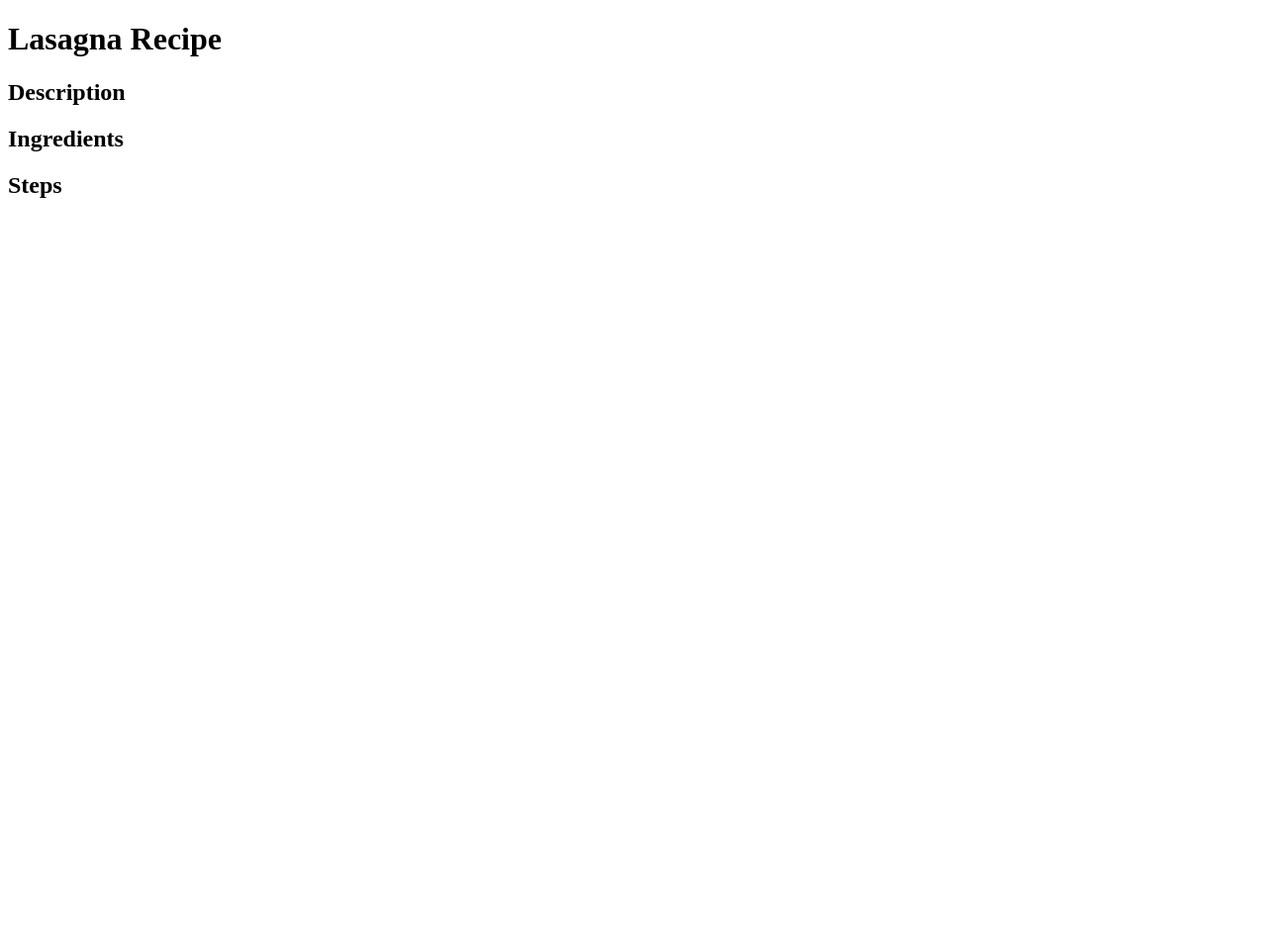
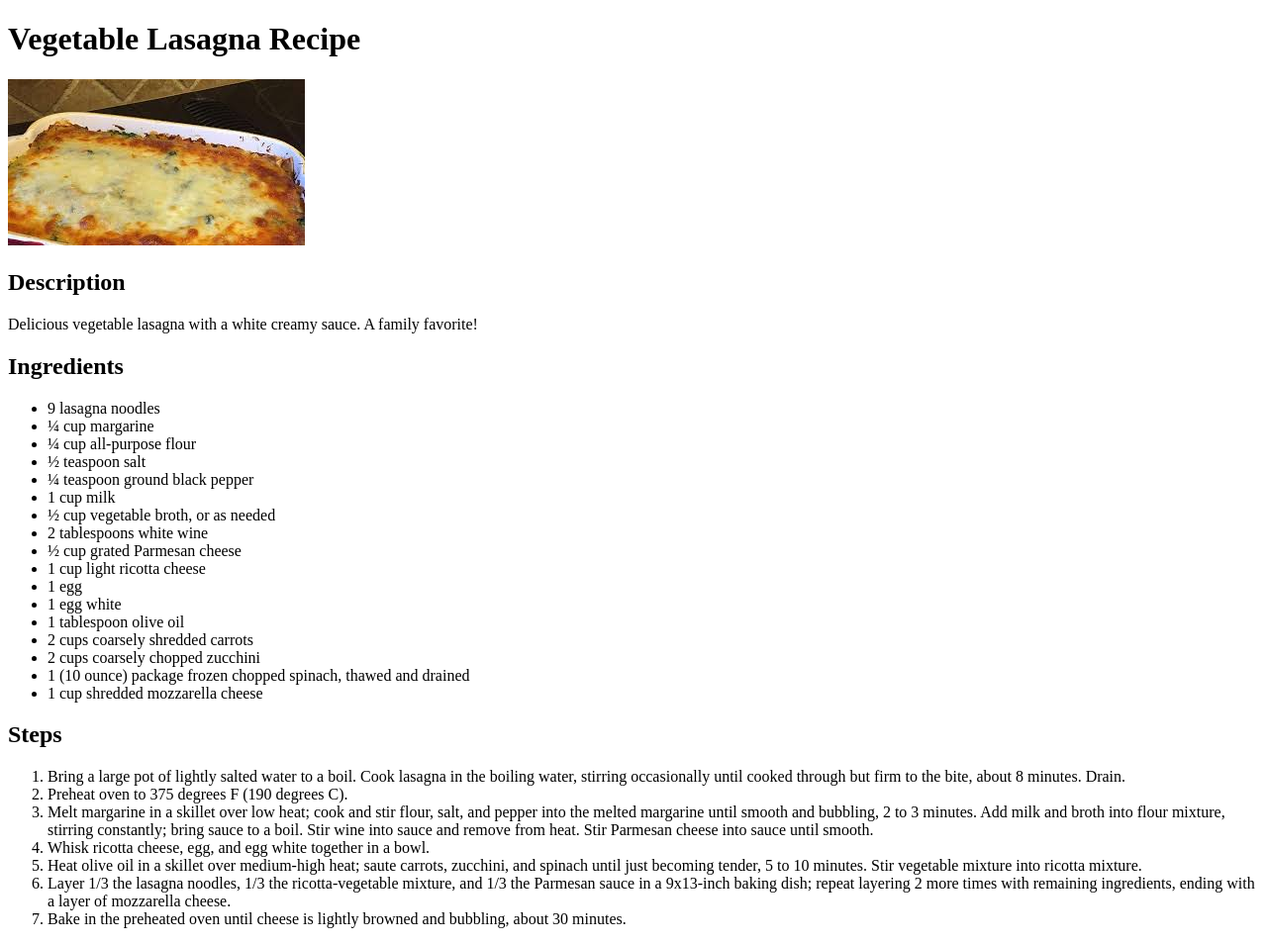
Before and after one commit to danielgreenedev/odin-recipes, a plain HTML site: page recipes/lasagna.html in a window 1280 px wide. Shown: the whole page at 99% size. Before the commit the page ends 800 px from the top, so only its background shows below. Drawn offline with Linux system fonts and the light colour scheme.

Commit message:
Fleshed out recipes with content, linked pages

```diff
--- a/recipes/lasagna.html
+++ b/recipes/lasagna.html
@@ -2,16 +2,42 @@
 <html lang="en">
     <head>
         <meta charset="UTF-8">
-        <title>Odin Recipes - Lasagna</title>
+        <title>Odin Recipes - Vegetable Lasagna</title>
     </head>
     <body>
-        <h1>Lasagna Recipe</h1>
-
+        <h1>Vegetable Lasagna Recipe</h1>
+          <img src="../images/lasagna.jpeg" alt="Vegetable Lasagna">
         <h2>Description</h2>
-
+        <p>Delicious vegetable lasagna with a white creamy sauce. A family favorite!</p>
         <h2>Ingredients</h2>
-
+          <ul>
+            <li>9 lasagna noodles</li>
+            <li>¼ cup margarine</li>
+            <li>¼ cup all-purpose flour</li>
+            <li>½ teaspoon salt</li>
+            <li>¼ teaspoon ground black pepper</li>
+            <li>1 cup milk</li>
+            <li>½ cup vegetable broth, or as needed</li>
+            <li>2 tablespoons white wine</li>
+            <li>½ cup grated Parmesan cheese</li>
+            <li>1 cup light ricotta cheese</li>
+            <li>1 egg</li>
+            <li>1 egg white</li>
+            <li>1 tablespoon olive oil</li>
+            <li>2 cups coarsely shredded carrots</li>
+            <li>2 cups coarsely chopped zucchini</li>
+            <li>1 (10 ounce) package frozen chopped spinach, thawed and drained</li>
+            <li>1 cup shredded mozzarella cheese</li>
+          </ul>
         <h2>Steps</h2>
-
+          <ol>
+              <li>Bring a large pot of lightly salted water to a boil. Cook lasagna in the boiling water, stirring occasionally until cooked through but firm to the bite, about 8 minutes. Drain.</li>
+              <li>Preheat oven to 375 degrees F (190 degrees C).</li>
+              <li>Melt margarine in a skillet over low heat; cook and stir flour, salt, and pepper into the melted margarine until smooth and bubbling, 2 to 3 minutes. Add milk and broth into flour mixture, stirring constantly; bring sauce to a boil. Stir wine into sauce and remove from heat. Stir Parmesan cheese into sauce until smooth.</li>
+              <li>Whisk ricotta cheese, egg, and egg white together in a bowl.</li>
+              <li>Heat olive oil in a skillet over medium-high heat; saute carrots, zucchini, and spinach until just becoming tender, 5 to 10 minutes. Stir vegetable mixture into ricotta mixture.</li>
+              <li>Layer 1/3 the lasagna noodles, 1/3 the ricotta-vegetable mixture, and 1/3 the Parmesan sauce in a 9x13-inch baking dish; repeat layering 2 more times with remaining ingredients, ending with a layer of mozzarella cheese.</li>
+              <li>Bake in the preheated oven until cheese is lightly browned and bubbling, about 30 minutes.</li>
+          </ol>
     </body>
 </html>
```
Also changed, not shown: index.html (+7 -2 lines), recipes/gnocchi.html (+26 -5 lines), recipes/meatball.html (+20 -4 lines).
